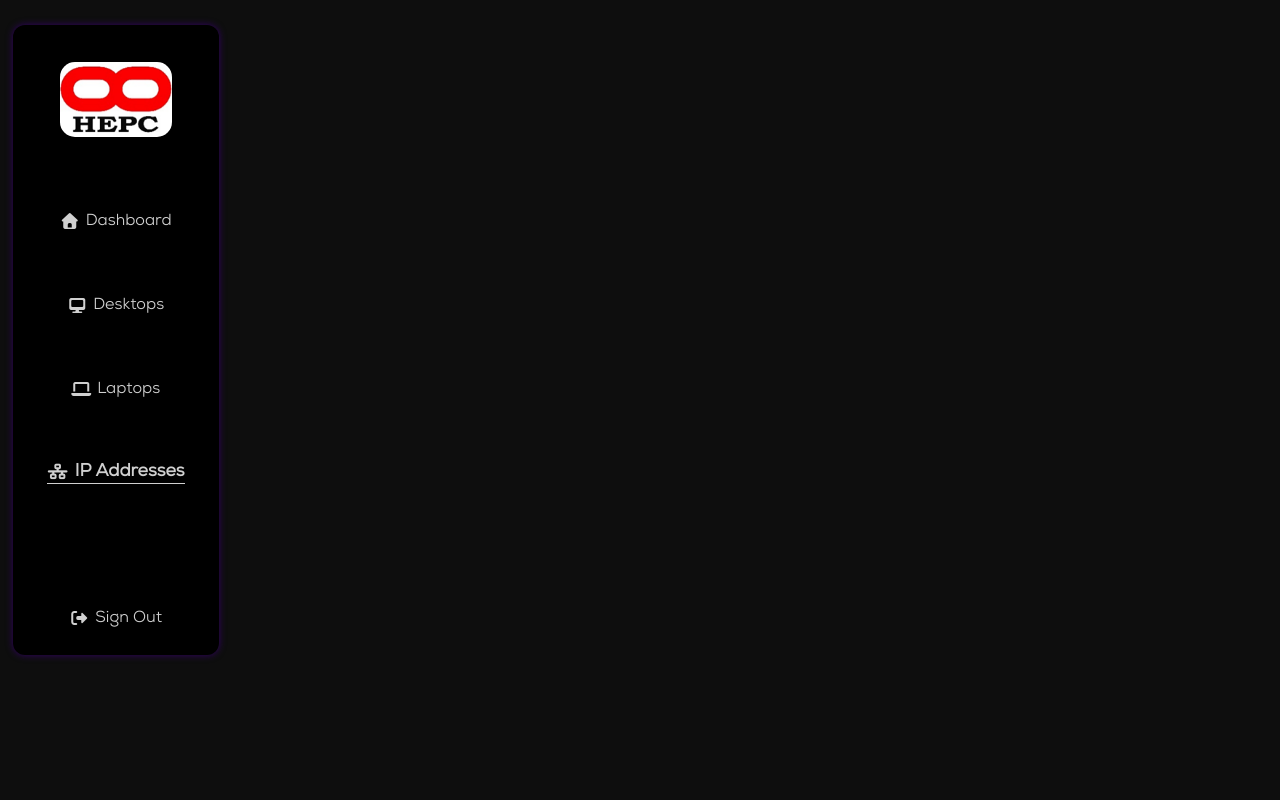
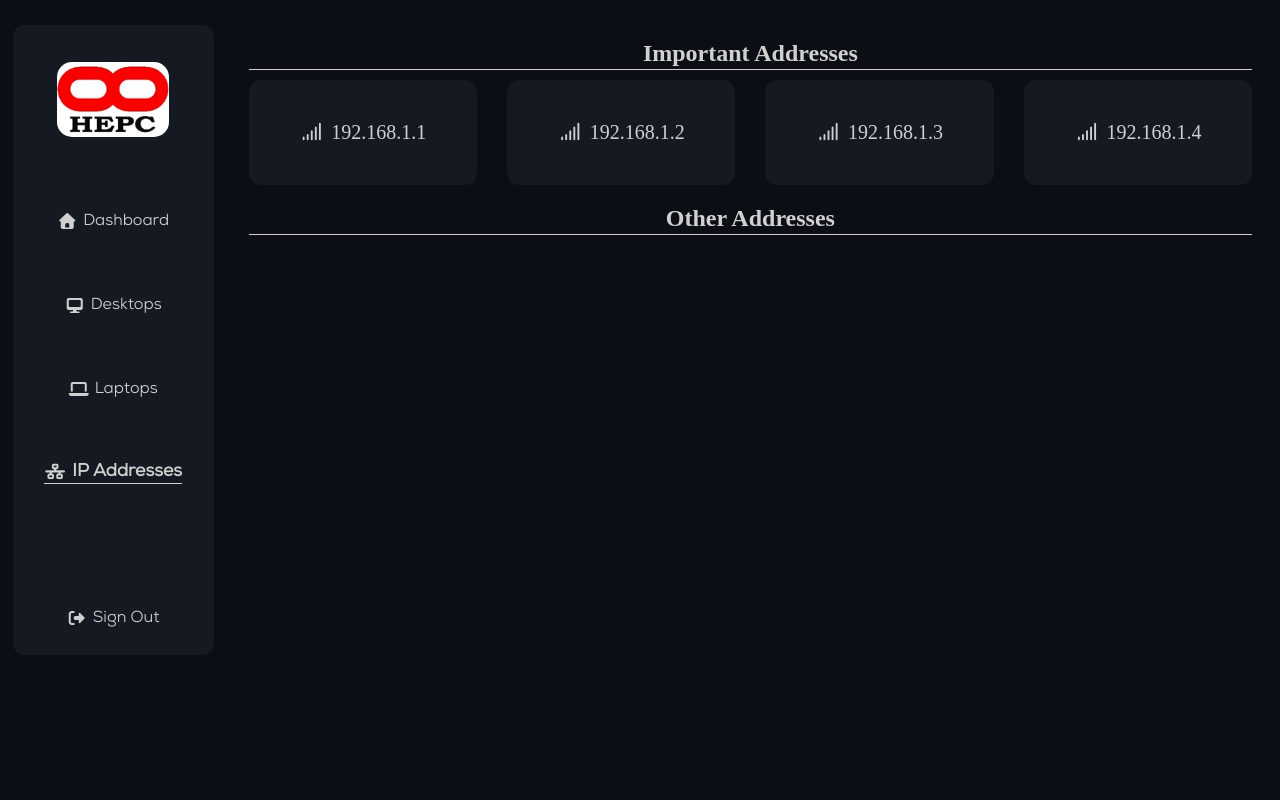
Before and after one commit to Mariquit-datkom/HEPC-NetPulse, a PHP site: page /ipAddresses.php in a window 1280 px wide. Run offline with PHP 8.4, Linux system fonts and the light colour scheme; some libraries are stand-ins or nearby versions.

Commit message:
Tweaks and fixes

```diff
--- /dev/null
+++ b/css/ipAddresses.css
@@ -0,0 +1,104 @@
+* {
+}
+
+.right-side-container {
+    display: flex;
+    flex-direction: column;
+    gap: 20px;
+}
+
+.top-shelf {
+    flex: 1;
+    display: flex;
+    flex-direction: column;
+    gap: 10px;
+}
+
+.header-container {
+    display: flex;
+    align-items: center;
+    border-bottom: 1px #d0d0d0 solid;
+}
+
+.header {
+    width: 100%;
+    padding-bottom: 2px;
+    text-align: center;
+    color: #d0d0d0;
+}
+
+.item-container {
+    flex: 2;
+    display: flex;
+    flex-direction: row;
+    gap: 30px;
+}
+
+.shelf-item {
+    flex: 1;
+    display: flex;
+    flex-direction: column;
+    justify-content: center;
+    align-items: center;
+    padding: 10px 20px;
+    transform: translateY(0);
+    color: #d0d0d0;
+    font-size: 20px;
+    transition: background-color 0.2s ease, color 0.2s ease;
+}
+
+.shelf-item i {
+    margin-right: 7px;
+}
+
+.shelf-item:hover {
+    background-color: #8b5cf6;
+    color: #151921;
+    animation: bounce 0.7s infinite;
+}
+
+@keyframes bounce {
+    0%, 100% {
+        transform: translateY(0);
+        animation-timing-function: ease-out;
+    }
+
+    50% {
+        transform: translateY(-2px);
+        animation-timing-function: ease-in;
+    }
+}
+
+.bottom-shelf {
+    flex: 3;
+    display: flex;
+    flex-direction: column;
+    overflow: hidden;
+}
+
+.scrollable-area {
+    min-height: 0;
+    overflow-y: auto;
+    flex-direction: column;
+    padding: 10px 10px 5px 5px;
+}
+
+.scrollable-area::-webkit-scrollbar {
+    width: 5px;
+}
+
+.scrollable-area::-webkit-scrollbar-track {
+    border-radius: 10px;
+}
+
+.scrollable-area::-webkit-scrollbar-thumb {
+    background: #d0d0d0;
+    border-radius: 10px;
+}
+
+.bottom-shelf-row {
+    min-height: 100px;
+    display: flex;
+    flex-direction: row;
+    gap: 20px;
+}
--- a/css/main.css
+++ b/css/main.css
@@ -13,7 +13,7 @@
 }
 
 body {
-    background-color: #0e0e0e;
+    background-color: #0b0e14;
     display: flex;
     justify-content: center;
 }
@@ -70,13 +70,13 @@ body {
 
 .right-side-container {
     height: 100%;
+    padding: 15px;
     flex: 5;
 }
 
 .content-container {
-    background-color: #000;
+    background-color: #151921;
     border-radius: 12px;
-    box-shadow: 0 0 7px #320064;
 }
 
 .active {
--- a/ipAddresses.php
+++ b/ipAddresses.php
@@ -13,13 +13,32 @@
     <meta charset="UTF-8">
     <meta name="viewport" content="width=device-width, initial-scale=1.0">
     <link rel="stylesheet" href="css/main.css">
+    <link rel="stylesheet" href="css/ipAddresses.css">
     <title>IP Addresses</title>
 </head>
 <body>
     <div class="main-container">
         <?php include 'navPanel.php'; ?>
         <div class="right-side-container">
+            <div class="top-shelf">
+                <div class="header-container">
+                    <h2 class="header">Important Addresses</h2>
+                </div>
+                <div class="item-container">
+                    <?php
+                        $importantIp = array("192.168.1.1", "192.168.1.2", "192.168.1.3", "192.168.1.4");
 
+                        foreach ($importantIp as $ip):
+                    ?>
+                    <div class="shelf-item content-container"><span><i class="fa fa-signal"></i><?php echo "$ip" ?></span></div>
+                    <?php endforeach; ?>
+                </div>
+            </div>
+            <div class="bottom-shelf">
+                <div class="header-container">
+                    <h2 class="header">Other Addresses</h2>
+                </div>
+            </div>
         </div>
     </div>
 </body>
--- a/logIn.php
+++ b/logIn.php
@@ -15,10 +15,9 @@
 </head>
 <body>
     <div class="log-in-container">
-        <div class="design-container"></div>
         <div class="main-log-in">
             <div class="title-container">
-                <h2 class="title">WELCOME</h2>
+                <h2 class="title">HEPC NET PULSE</h2>
             </div>
             <form action="logInAuth.php" method="post" autocomplete="off">
                 <div class="form-group">
```
Also changed, not shown: css/logIn.css (+18 -45 lines), assets/img/log_in_bg.png (deleted), assets/img/log_in_design.png (deleted), assets/img/login_background.jpg (added).
